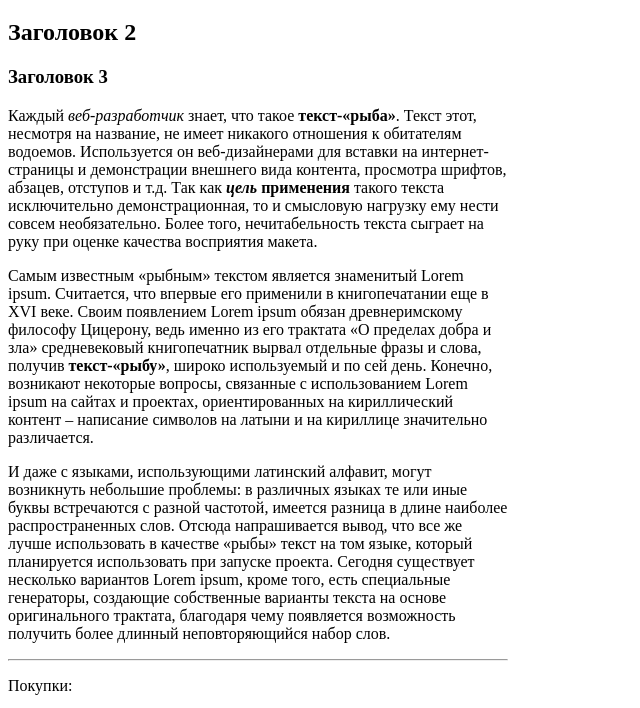
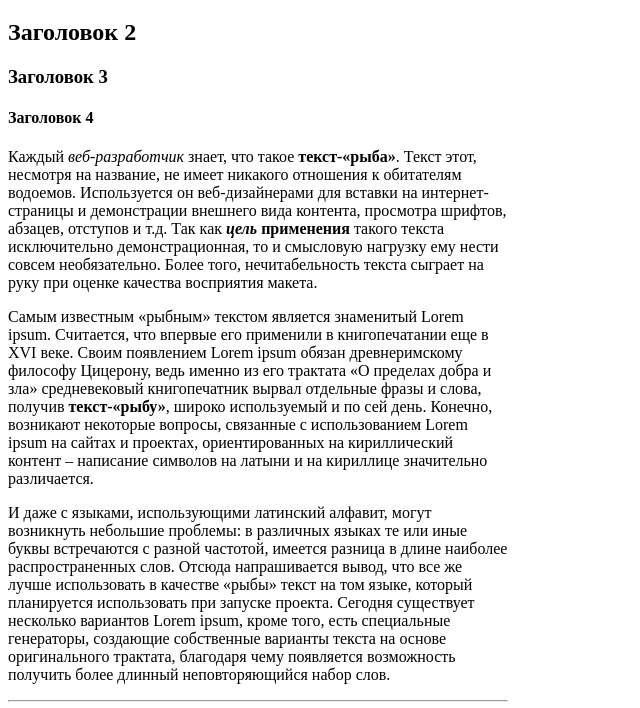
Before and after one commit to YauheniSiarchenia/Homework-02, a plain HTML site: page index.html in a window 1280 px wide. Shown: the part 61-769 px from the top of the page, without its empty margins (0-640 px from the left). Drawn offline with Linux system fonts and the light colour scheme.

Commit message:
Заголовок 4

```diff
--- a/index.html
+++ b/index.html
@@ -9,6 +9,7 @@
             <h1>Заголовок 1</h1>
             <h2>Заголовок 2</h2>
             <h3>Заголовок 3</h3>
+            <h4>Заголовок 4</h4>
 
             <p>
                 Каждый <em>веб-разработчик</em> знает, что такое <strong>текст-«рыба»</strong>. Текст этот, несмотря на название,
```
